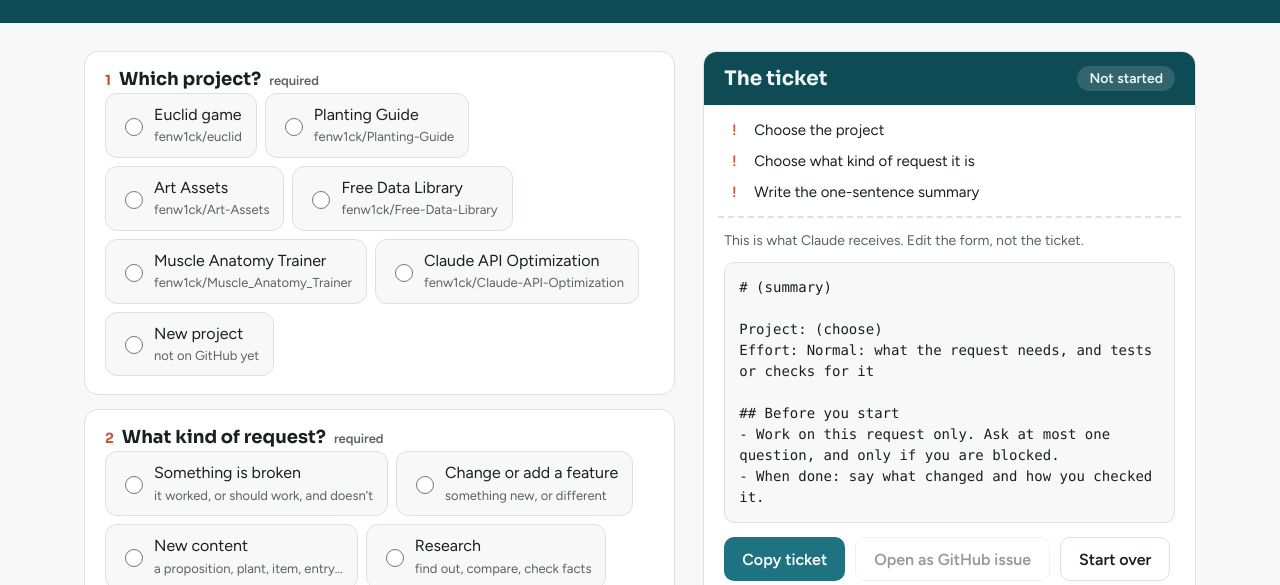
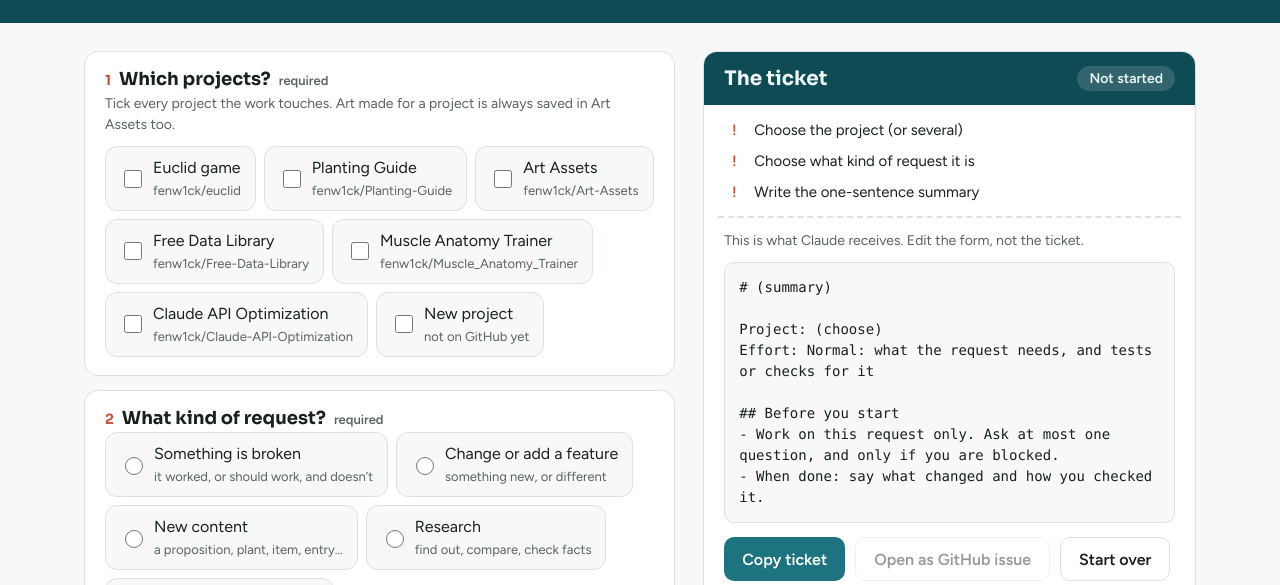
Before and after one commit to fenw1ck/Claude-API-Optimization, a plain HTML site: page index.html in a window 1280 px wide. Shown: the part 160-745 px from the top of the page. Drawn offline with Linux system fonts and the light colour scheme.

Commit message:
Which projects: tick several; art always includes Art Assets
- Question 1 uses checkboxes, so a request can touch several projects; the
  ticket lists them all, with each project's notes under "Before you start"
- "Where in the project" groups the areas by project when several are ticked
- New content kind "art (drawings, graphics)" for every project; choosing it
  ticks Art Assets automatically, and the ticket says to build the art there
  and copy it into the other projects
- The GitHub issue opens in Art Assets when art is involved, otherwise in the
  first project ticked; drafts saved before this change still load

Co-Authored-By: Claude Opus 5.5 <noreply@anthropic.com>
Claude-Session: https://claude.ai/code/session_01RtpcRxovck7ysZpX8BArYH

```diff
--- a/index.html
+++ b/index.html
@@ -74,7 +74,8 @@ a{color:var(--teal2)}
 </div></header>
 <main><div class="grid">
 <form id="f" autocomplete="off">
- <div class="q"><h3><span class="n">1</span> Which project? <span class="req">required</span></h3>
+ <div class="q"><h3><span class="n">1</span> Which projects? <span class="req">required</span></h3>
+  <p class="hint">Tick every project the work touches. Art made for a project is always saved in Art Assets too.</p>
   <div class="chips" id="projects"></div><div id="redirect"></div>
   <div id="newbox" hidden><label class="f" for="newname">Name of the new project</label><input type="text" id="newname" placeholder="e.g. Sudoku Tutor">
   <label class="f" for="newwhat">What it is, in a sentence</label><input type="text" id="newwhat" placeholder="e.g. A page that teaches sudoku techniques one at a time">
@@ -142,26 +143,31 @@ const TYPES={
   ['context','What you already know or tried','textarea','',false]]}};
 const EFFORT=[['quick','Quick','the smallest change that works; one or two files; no clean-ups'],['normal','Normal','what the request needs, and tests or checks for it'],['thorough','Thorough','may touch several files; update docs and notes too']];
 const VAGUE=/\b(fix it|make it better|nicer|improve|stuff|things|etc\.?|somehow|properly|as needed|asap|everything)\b/i;
-let proj='',type='',effort='normal';
-function chips(box,name,items,cur,on){box.innerHTML=items.map(([v,l,s])=>`<label><input type="radio" name="${name}" value="${esc(v)}" ${v===cur?'checked':''}><span>${esc(l)}${s?`<small>${esc(s)}</small>`:''}</span></label>`).join('');box.querySelectorAll('input').forEach(i=>i.onchange=()=>on(i.value))}
-function P(){const p=PROJECTS.find(p=>p.id===proj);if(p&&p.isNew){const r=$('newrepo').value.trim().replace(/^https?:\/\/github\.com\//,'').replace(/\/$/,'');return Object.assign({},p,{name:'New project: '+($('newname').value.trim()||'(name)'),repo:r})}return p}
-function renderProjects(){chips($('projects'),'project',PROJECTS.map(p=>[p.id,p.name,p.isNew?'not on GitHub yet':p.repo]),proj,v=>{proj=v;renderArea();renderDetails();update()})}
+let projs=[],type='',effort='normal';const ART='art-assets',ARTKIND='art (drawings, graphics)';
+function chips(box,name,items,cur,on,multi){box.innerHTML=items.map(([v,l,s])=>`<label><input type="${multi?'checkbox':'radio'}" name="${name}" value="${esc(v)}" ${(multi?cur.includes(v):v===cur)?'checked':''}><span>${esc(l)}${s?`<small>${esc(s)}</small>`:''}</span></label>`).join('');box.querySelectorAll('input').forEach(i=>i.onchange=()=>on(i.value,i.checked))}
+function PS(){return projs.map(id=>X(PROJECTS.find(p=>p.id===id))).filter(Boolean)}
+const artInvolved=()=>projs.includes(ART)||get('kind')===ARTKIND;
+/* the main project: where the issue goes. Art Assets when art is involved, since art is built there */
+function P(){const ps=PS();return artInvolved()?(ps.find(p=>p.id===ART)||ps[0]):ps[0]}
+function ensureArt(){if(!projs.includes(ART)){projs.push(ART);artAdded=true;renderProjects();renderArea()}}let artAdded=false;
+function X(p){if(p&&p.isNew){const r=$('newrepo').value.trim().replace(/^https?:\/\/github\.com\//,'').replace(/\/$/,'');return Object.assign({},p,{name:'New project: '+($('newname').value.trim()||'(name)'),repo:r})}return p}
+function renderProjects(){chips($('projects'),'project',PROJECTS.map(p=>[p.id,p.name,p.isNew?'not on GitHub yet':p.repo]),projs,(v,on)=>{projs=on?[...projs.filter(x=>x!==v),v]:projs.filter(x=>x!==v);if(v===ART&&!on)artAdded=false;renderArea();renderDetails();update()},true)}
 function renderTypes(){chips($('types'),'type',Object.entries(TYPES).map(([k,t])=>[k,t.label,t.sub]),type,v=>{type=v;renderDetails();update()})}
 function renderEffort(){chips($('effort'),'effort',EFFORT.map(([k,l,s])=>[k,l,s]),effort,v=>{effort=v;update()})}
-function renderNew(){$('newbox').hidden=proj!=='new'}
-function renderArea(){renderNew();const p=P(),keep=$('area').value;$('area').innerHTML='<option value="">Not sure</option>'+(p?p.areas.map(a=>`<option ${a===keep?'selected':''}>${esc(a)}</option>`).join(''):'')+'<option value="Other">Other (say in the details)</option>'}
+function renderNew(){$('newbox').hidden=!projs.includes('new')}
+function renderArea(){renderNew();const ps=PS(),keep=$('area').value,one=ps.length===1;$('area').innerHTML='<option value="">Not sure</option>'+ps.filter(p=>p.areas.length).map(p=>{const o=p.areas.map(a=>{const v=one?a:`${p.name}: ${a}`;return`<option value="${esc(v)}" ${v===keep?'selected':''}>${esc(a)}</option>`}).join('');return one?o:`<optgroup label="${esc(p.name)}">${o}</optgroup>`}).join('')+'<option value="Other">Other (say in the details)</option>'}
 const vals={};
 function renderDetails(){const t=TYPES[type],box=$('details');$('detailbox').hidden=!t;if(!t)return;$('detailtitle').textContent=t.title;
- box.innerHTML=t.fields.map(([k,l,kind,ph,req,help])=>{const id='d-'+k,v=vals[type+k]||'';let opts=ph;if(k==='kind')opts=['',...((P()&&P().content)||[])];
+ box.innerHTML=t.fields.map(([k,l,kind,ph,req,help])=>{const id='d-'+k,v=vals[type+k]||'';let opts=ph;if(k==='kind')opts=['',...new Set(PS().flatMap(p=>p.content||[])),ARTKIND];
   const input=kind==='textarea'?`<textarea id="${id}" placeholder="${esc(ph)}">${esc(v)}</textarea>`:kind==='select'?`<select id="${id}">${opts.map(o=>`<option ${o===v?'selected':''} value="${esc(o)}">${esc(o||'Choose…')}</option>`).join('')}</select>`:`<input type="text" id="${id}" placeholder="${esc(ph)}" value="${esc(v)}">`;
   return`<label class="f" for="${id}">${esc(l)} ${req?'':'<small>(optional)</small>'}</label>${help?`<p class="hint">${esc(help)}</p>`:''}${input}`}).join('');
- box.querySelectorAll('input,textarea,select').forEach(el=>el.addEventListener('input',()=>{vals[type+el.id.slice(2)]=el.value;update()}))}
+ box.querySelectorAll('input,textarea,select').forEach(el=>el.addEventListener('input',()=>{vals[type+el.id.slice(2)]=el.value;if(el.id==='d-kind'&&el.value===ARTKIND)ensureArt();update()}))}
 const get=k=>(vals[type+k]||'').trim();
 const lines=s=>s.split('\n').map(x=>x.replace(/^\s*(\d+[.)]|[-*•])\s*/,'').trim()).filter(Boolean);
 /* the readiness checks: what makes a brief cheap to act on */
 function checks(){const out=[],sum=$('summary').value.trim(),t=TYPES[type],words=sum?sum.split(/\s+/).length:0;
- out.push(proj?['ok','Project chosen']:['need','Choose the project']);
- if(proj==='new'){const miss=[['newname','its name'],['newwhat','what it is']].filter(([k])=>!$(k).value.trim()).map(x=>x[1]);out.push(miss.length?['need','For a new project, add '+miss.join(' and ')]:['ok','New project is described'])}
+ const ps=PS();out.push(ps.length?['ok',ps.length>1?`${ps.length} projects: ${ps.map(p=>p.name.replace(/^New project: /,'')).join(', ')}`:'Project chosen']:['need','Choose the project (or several)']);if(artAdded&&projs.includes(ART))out.push(['ok','Art Assets added: art is always saved there']);
+ if(projs.includes('new')){const miss=[['newname','its name'],['newwhat','what it is']].filter(([k])=>!$(k).value.trim()).map(x=>x[1]);out.push(miss.length?['need','For a new project, add '+miss.join(' and ')]:['ok','New project is described'])}
  out.push(type?['ok','Request type chosen']:['need','Choose what kind of request it is']);
  if(!sum)out.push(['need','Write the one-sentence summary']);
  else if(words<4)out.push(['todo','The summary is very short: say what and where']);
@@ -174,34 +180,36 @@ function checks(){const out=[],sum=$('summary').value.trim(),t=TYPES[type],words
   if(type==='bug'&&get('expected')&&get('expected')===get('actual'))out.push(['todo','Expected and actual are the same']);
   if((type==='feature'||type==='content')&&get('done'))out.push(['ok','Has a finish line ("Done when")']);
   if(type==='content'&&!get('done'))out.push(['todo','Add "Done when" so the work stops at the right point'])}
- if(!$('area').value&&proj&&type&&type!=='question'&&type!=='research')out.push(['todo','Pick where in the project, if you know: it saves a search']);
+ if(!$('area').value&&projs.length&&type&&type!=='question'&&type!=='research')out.push(['todo','Pick where in the project, if you know: it saves a search']);
  return out}
 function ticket(){const p=P(),t=TYPES[type],sum=$('summary').value.trim(),e=EFFORT.find(x=>x[0]===effort),L=[];
  L.push(`# ${t?'['+t.label+'] ':''}${sum||'(summary)'}`,'');
- L.push(`Project: ${p?(p.isNew?`${p.name}${p.repo?` (${p.repo})`:' (no repo yet)'}`:`${p.name} (${p.repo}) ${p.site}`):'(choose)'}`);if(p&&p.isNew&&$('newwhat').value.trim())L.push(`What it is: ${$('newwhat').value.trim()}`);if($('area').value)L.push(`Area: ${$('area').value}`);
+ const ps=PS(),pl=q=>q.isNew?`${q.name}${q.repo?` (${q.repo})`:' (no repo yet)'}`:`${q.name} (${q.repo}) ${q.site}`;
+ if(ps.length>1){L.push('Projects:');ps.forEach(q=>L.push(`- ${pl(q)}`))}else L.push(`Project: ${p?pl(p):'(choose)'}`);if(ps.some(q=>q.isNew)&&$('newwhat').value.trim())L.push(`What it is: ${$('newwhat').value.trim()}`);if($('area').value)L.push(`Area: ${$('area').value}`);
  L.push(`Effort: ${e[1]}: ${e[2]}`,'');
  if(t){L.push(`## ${t.title}`);for(const[k,l,kind]of t.fields){const v=get(k);if(!v||k==='done')continue;if(kind==='textarea'&&lines(v).length>1){L.push(`${l}:`);lines(v).forEach((x,i)=>L.push(k==='steps'?`${i+1}. ${x}`:`- ${x}`))}else L.push(`${l}: ${v}`)}L.push('')}
  const done=t&&t.fields.some(f=>f[0]==='done')?lines(get('done')):[];if(done.length){L.push('## Done when');done.forEach(x=>L.push(`- [ ] ${x}`));L.push('')}
  const leave=lines($('leave').value);if(leave.length){L.push('## Leave alone');leave.forEach(x=>L.push(`- ${x}`));L.push('')}
  if($('links').value.trim())L.push(`Links: ${$('links').value.trim()}`,'');
- L.push('## Before you start');if(p&&p.isNew)L.push(p.repo?`- This is a new project in ${p.repo}. Start a NOTES.md there that records decisions, so later requests don't repeat them.`:'- This is a new project with no repo yet. Suggest a repo name for the owner to create on GitHub, then start a NOTES.md there that records decisions.');else if(p)L.push(`- Read ${p.docs.join(', ')} in ${p.repo} first: they record the decisions already made.`);
+ L.push('## Before you start');for(const q of ps){if(q.isNew)L.push(q.repo?`- This is a new project in ${q.repo}. Start a NOTES.md there that records decisions, so later requests don't repeat them.`:'- This is a new project with no repo yet. Suggest a repo name for the owner to create on GitHub, then start a NOTES.md there that records decisions.');else L.push(`- Read ${q.docs.join(', ')} in ${q.repo} first: they record the decisions already made.`)}
+ if(artInvolved()){const others=ps.filter(q=>q.id!==ART).map(q=>q.repo||q.name);L.push(`- Art is saved in fenw1ck/Art-Assets: check its research/ library first, build the art there${others.length?`, then copy the files into ${others.join(' and ')}`:''}.`)}
  L.push('- Work on this request only. Ask at most one question, and only if you are blocked.');
  if(effort==='quick')L.push('- Keep the change as small as possible. No refactors or clean-ups.');
  L.push('- When done: say what changed and how you checked it.');return L.join('\n')}
 function update(){const c=checks(),need=c.filter(x=>x[0]==='need').length,todo=c.filter(x=>x[0]==='todo').length;
  $('checks').innerHTML=c.map(([k,m])=>`<li class="${k}"><i aria-hidden="true">${k==='ok'?'✓':k==='need'?'!':'•'}</i><span>${esc(m)}</span></li>`).join('');
- $('meter').textContent=!proj&&!type&&!$('summary').value?'Not started':need?`${need} to fill in`:todo?`Ready, ${todo} tip${todo>1?'s':''}`:'Ready';
+ $('meter').textContent=!projs.length&&!type&&!$('summary').value?'Not started':need?`${need} to fill in`:todo?`Ready, ${todo} tip${todo>1?'s':''}`:'Ready';
  $('meter').style.background=need?'rgba(255,255,255,.14)':todo?'rgba(242,180,90,.35)':'rgba(111,207,151,.38)';
  const txt=ticket();$('out').textContent=txt;const p=P(),ready=!need&&p;$('issue').title=p&&!p.repo?'Add the repo to open an issue':'';
- const issue=$('issue');if(ready&&p.repo){const title=txt.split('\n')[0].replace(/^#\s*/,'');issue.href=`https://github.com/${p.repo}/issues/new?title=${encodeURIComponent(title)}&body=${encodeURIComponent(txt.split('\n').slice(2).join('\n'))}`;issue.removeAttribute('aria-disabled');issue.style.opacity=1;issue.style.pointerEvents=''}else{issue.href='#';issue.setAttribute('aria-disabled','true');issue.style.opacity=.45;issue.style.pointerEvents='none'}
- $('redirect').innerHTML=p&&p.artBuilder&&type==='content'?`<div class="redirect">New art? The <a href="${esc(p.artBuilder)}">Art Asset Builder</a> checks the research library and can draw known subjects with no AI at all.</div>`:'';
+ const issue=$('issue');issue.textContent=p&&p.repo&&PS().length>1?`Open as GitHub issue in ${p.repo}`:'Open as GitHub issue';if(ready&&p.repo){const title=txt.split('\n')[0].replace(/^#\s*/,'');issue.href=`https://github.com/${p.repo}/issues/new?title=${encodeURIComponent(title)}&body=${encodeURIComponent(txt.split('\n').slice(2).join('\n'))}`;issue.removeAttribute('aria-disabled');issue.style.opacity=1;issue.style.pointerEvents=''}else{issue.href='#';issue.setAttribute('aria-disabled','true');issue.style.opacity=.45;issue.style.pointerEvents='none'}
+ $('redirect').innerHTML=artInvolved()&&type==='content'?`<div class="redirect">New art? The <a href="https://fenw1ck.github.io/Art-Assets/">Art Asset Builder</a> checks the research library and can draw known subjects with no AI at all.</div>`:'';
  save()}
-function save(){try{localStorage.setItem('rb-draft',JSON.stringify({proj,type,effort,vals,summary:$('summary').value,area:$('area').value,leave:$('leave').value,links:$('links').value,newname:$('newname').value,newwhat:$('newwhat').value,newrepo:$('newrepo').value}))}catch(e){}}
-function load(){try{const d=JSON.parse(localStorage.getItem('rb-draft')||'{}');proj=d.proj||'';type=d.type||'';effort=d.effort||'normal';Object.assign(vals,d.vals||{});$('summary').value=d.summary||'';$('leave').value=d.leave||'';$('links').value=d.links||'';['newname','newwhat','newrepo'].forEach(k=>$(k).value=d[k]||'');return d}catch(e){return{}}}
+function save(){try{localStorage.setItem('rb-draft',JSON.stringify({projs,type,effort,vals,summary:$('summary').value,area:$('area').value,leave:$('leave').value,links:$('links').value,newname:$('newname').value,newwhat:$('newwhat').value,newrepo:$('newrepo').value}))}catch(e){}}
+function load(){try{const d=JSON.parse(localStorage.getItem('rb-draft')||'{}');projs=d.projs||(d.proj?[d.proj]:[]);type=d.type||'';effort=d.effort||'normal';Object.assign(vals,d.vals||{});$('summary').value=d.summary||'';$('leave').value=d.leave||'';$('links').value=d.links||'';['newname','newwhat','newrepo'].forEach(k=>$(k).value=d[k]||'');return d}catch(e){return{}}}
 ['summary','leave','links','newname','newwhat','newrepo'].forEach(k=>$(k).addEventListener('input',update));$('area').addEventListener('change',update);
 $('f').addEventListener('submit',e=>e.preventDefault());
 $('copy').addEventListener('click',async()=>{try{await navigator.clipboard.writeText($('out').textContent);$('copied').hidden=false;setTimeout(()=>$('copied').hidden=true,1800)}catch(e){const r=document.createRange();r.selectNodeContents($('out'));getSelection().removeAllRanges();getSelection().addRange(r)}});
-$('reset').addEventListener('click',()=>{proj='';type='';effort='normal';for(const k in vals)delete vals[k];['summary','leave','links','newname','newwhat','newrepo'].forEach(k=>$(k).value='');renderProjects();renderTypes();renderEffort();renderArea();renderDetails();update()});
+$('reset').addEventListener('click',()=>{projs=[];artAdded=false;type='';effort='normal';for(const k in vals)delete vals[k];['summary','leave','links','newname','newwhat','newrepo'].forEach(k=>$(k).value='');renderProjects();renderTypes();renderEffort();renderArea();renderDetails();update()});
 function start(list){PROJECTS=list;const d=load();renderProjects();renderTypes();renderEffort();renderArea();if(d.area)$('area').value=d.area;renderDetails();update()}
 fetch('projects.json').then(r=>r.json()).then(start).catch(()=>start([]));
 }
```
Also changed, not shown: 1 other file.
